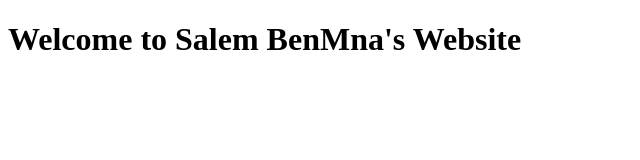
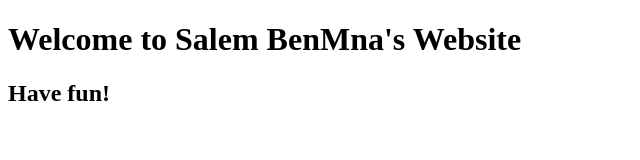
Before and after one commit to sbenmna/M01Tuto, a plain HTML site: page index.html in a window 1280 px wide. Shown: the whole page, without its empty margins (0-640 px from the left). Drawn offline with Linux system fonts and the light colour scheme.

Commit message:
I added h2

```diff
--- a/index.html
+++ b/index.html
@@ -7,5 +7,6 @@
 </head>
 <body>
     <h1>Welcome to Salem BenMna's Website</h1>
+    <h2>Have fun!</h2>
 </body>
 </html>
```
